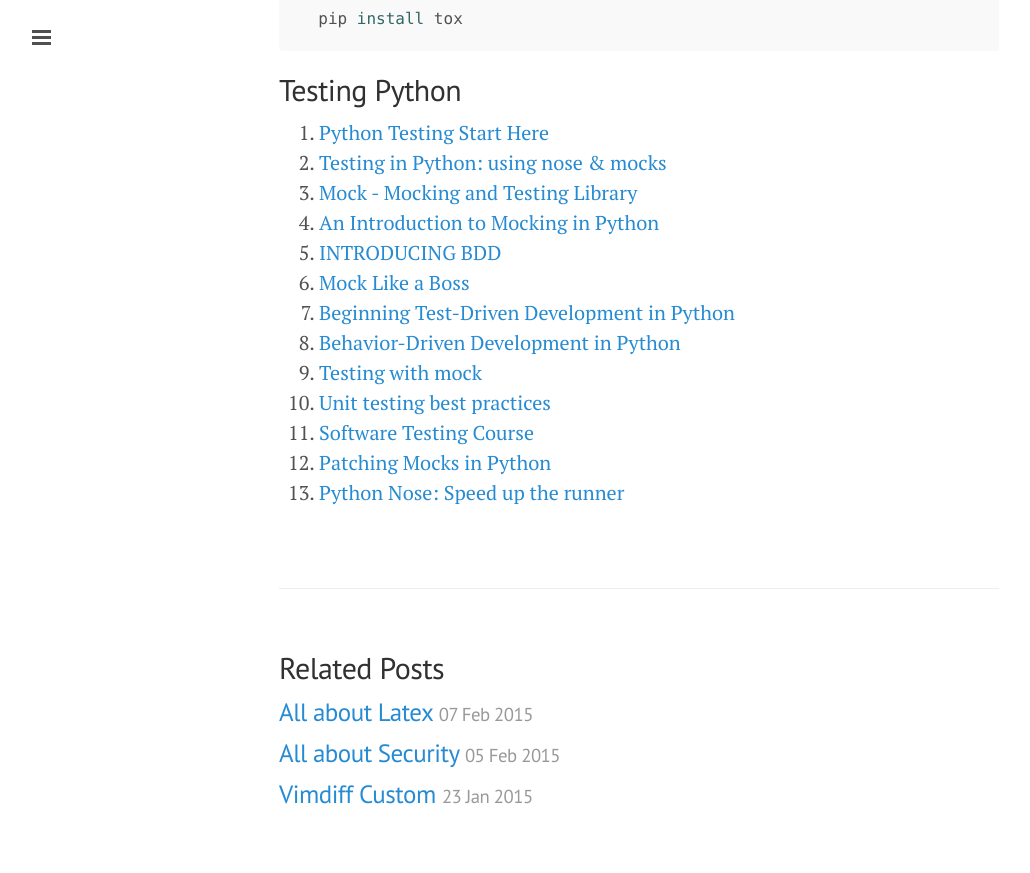
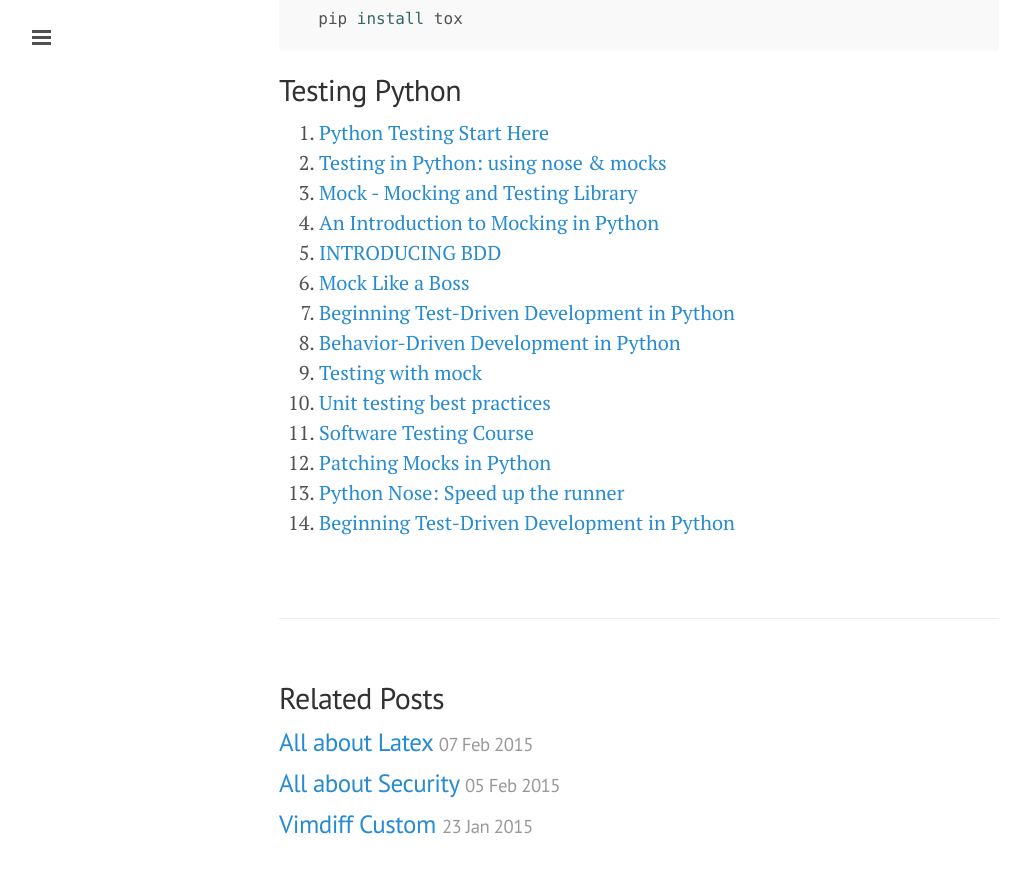
Before and after one commit to ibotdotout/ibotdotout.github.io, a Jekyll site: the page built from _posts/2014-07-11-python-testing.md, in a window 1280 px wide and 900 px high, scrolled down 4025 px. Shown: the top 873 px of the window, without its empty margins (1-1031 px from the left). Built offline with Jekyll 4.4.1, drawn with Linux system fonts in a browser that asks for light colours; Markdown is read by kramdown in place of the engine named in the settings.

Commit message:
Update 2014-07-11-python-testing.md

```diff
--- a/_posts/2014-07-11-python-testing.md
+++ b/_posts/2014-07-11-python-testing.md
@@ -157,3 +157,4 @@ Cover - (Stmts - Miss)/Stmts * 100
 11. [Software Testing Course](https://www.udacity.com/course/cs258)
 12. [Patching Mocks in Python](http://www.drdobbs.com/architecture-and-design/patching-mocks-in-python/240168924)
 13. [Python Nose: Speed up the runner](http://www.metaklass.org/nose-accelerating-the-runner/)
+14. [Beginning Test-Driven Development in Python](http://code.tutsplus.com/tutorials/beginning-test-driven-development-in-python--net-30137)
```
